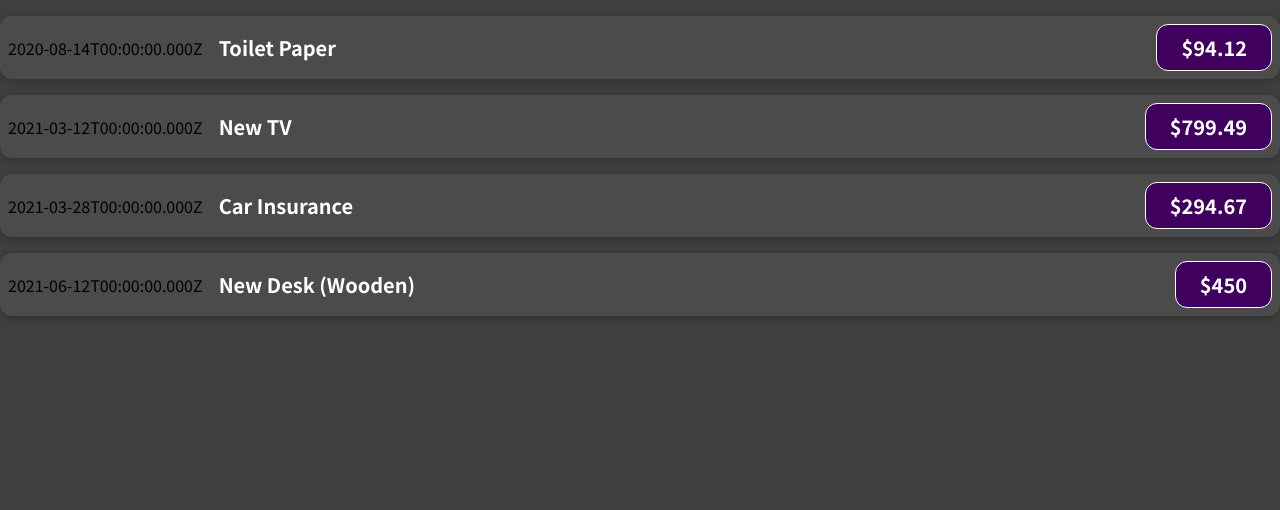
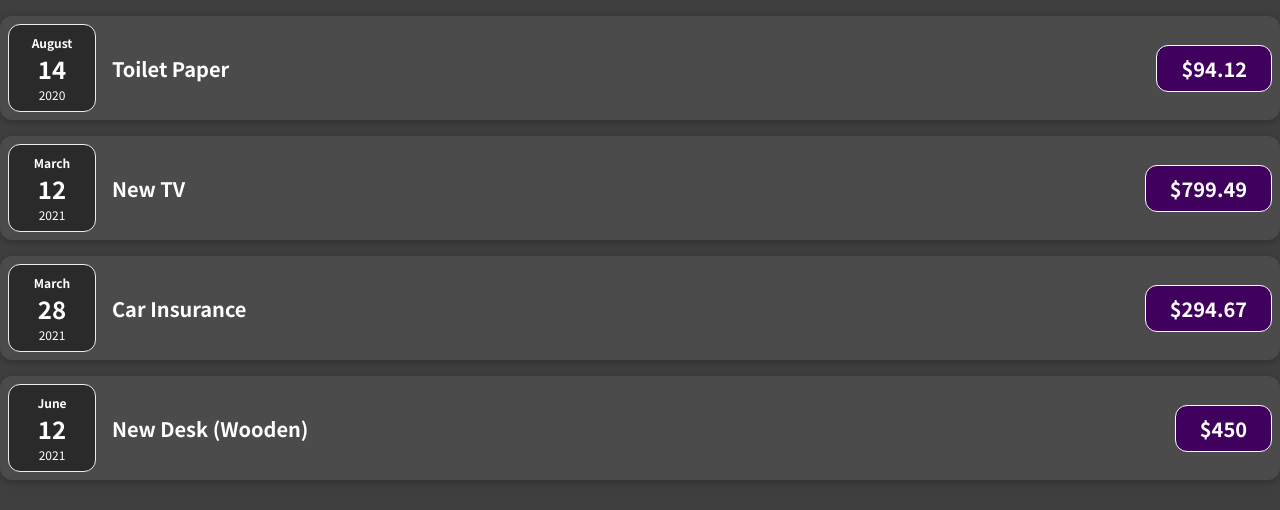
Before and after one commit to ccastell18/React, a React (Create React App) app in the folder project1/project1/: page / in a window 1280 px wide. Shown: the top 510 px of the page. Built offline with nearby package versions, Linux system fonts and the light colour scheme.

Commit message:
Expense Date

```diff
--- /dev/null
+++ b/project1/project1/src/components/ExpenseDate.css
@@ -0,0 +1,26 @@
+.expense-date {
+  display: flex;
+  flex-direction: column;
+  width: 5.5rem;
+  height: 5.5rem;
+  border: 1px solid #ececec;
+  background-color: #2a2a2a;
+  color: white;
+  border-radius: 12px;
+  align-items: center;
+  justify-content: center;
+}
+
+.expense-date__month {
+  font-size: 0.75rem;
+  font-weight: bold;
+}
+
+.expense-date__year {
+  font-size: 0.75rem;
+}
+
+.expense-date__day {
+  font-size: 1.5rem;
+  font-weight: bold;
+}
--- /dev/null
+++ b/project1/project1/src/components/ExpenseDate.js
@@ -0,0 +1,19 @@
+import React from 'react';
+
+import './ExpenseDate.css';
+
+function ExpenseDate(props) {
+  const month = props.date.toLocaleString('en-US', { month: 'long' });
+  const day = props.date.toLocaleString('en-US', { day: '2-digit' });
+  const year = props.date.getFullYear();
+
+  return (
+    <div className="expense-date">
+      <div className="expense-date__month">{month}</div>
+      <div className="expense-date__day">{day}</div>
+      <div className="expense-date__year">{year}</div>
+    </div>
+  );
+}
+
+export default ExpenseDate;
--- a/project1/project1/src/components/ExpenseItem.js
+++ b/project1/project1/src/components/ExpenseItem.js
@@ -1,10 +1,11 @@
 import React from 'react';
+import ExpenseDate from './ExpenseDate';
 import './ExpenseItem.css';
 
 function ExpenseItem(props) {
   return (
     <div className="expense-item">
-      <div>{props.date.toISOString()}</div>
+      <ExpenseDate date={props.date} />
       <div className="expense-item__description">
         <h2>{props.title}</h2>
         <div className="expense-item__price">${props.amount}</div>
```
